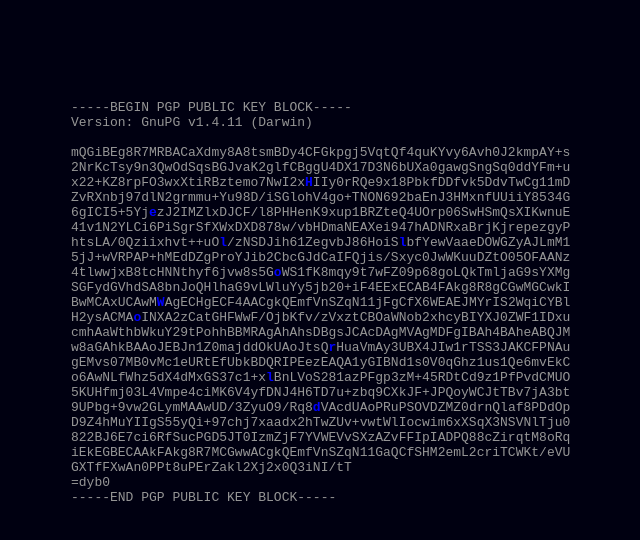
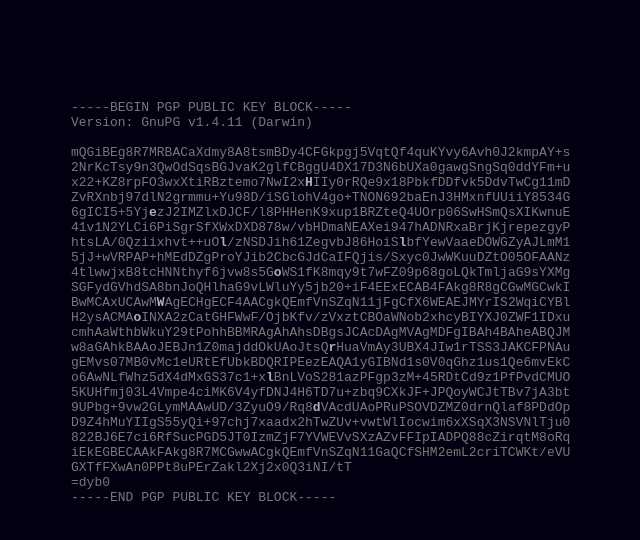
Before and after one commit to ikami/ikami.github.com, a plain HTML site: page index.html in a window 1280 px wide. Shown: the whole page, without its empty margins (319-959 px from the left). Drawn offline with Linux system fonts and the light colour scheme.

Commit message:
healing touch

```diff
--- a/index.html
+++ b/index.html
@@ -1,7 +1,7 @@
 <html>
   <head>
     <link rel="stylesheet" type="text/css" href="resources/ikami.css"/>
-    <link rel="icon" type="image/png" href="resources/icon.png">
+    <link rel="icon" type="image/png" href="resources/beard.png">
     <title>ikami</title>
   </head>
   <body text=#ffffff bgcolor=#000011>
--- a/resources/ikami.css
+++ b/resources/ikami.css
@@ -10,13 +10,13 @@ DIV#gpg {
   margin-top: 100px;
   margin-right: auto;
   text-align: left;
-  color: rgb(150,150,150);
+  color: rgb(120,120,120);
   font-face: regular;
 
 }
 
 b.hw {
-  color: rgb(0,0,255);
+  color: rgb(175,175,175);
   font-face: bold;
 }
 
```
Also changed, not shown: resources/beard.png (added).
